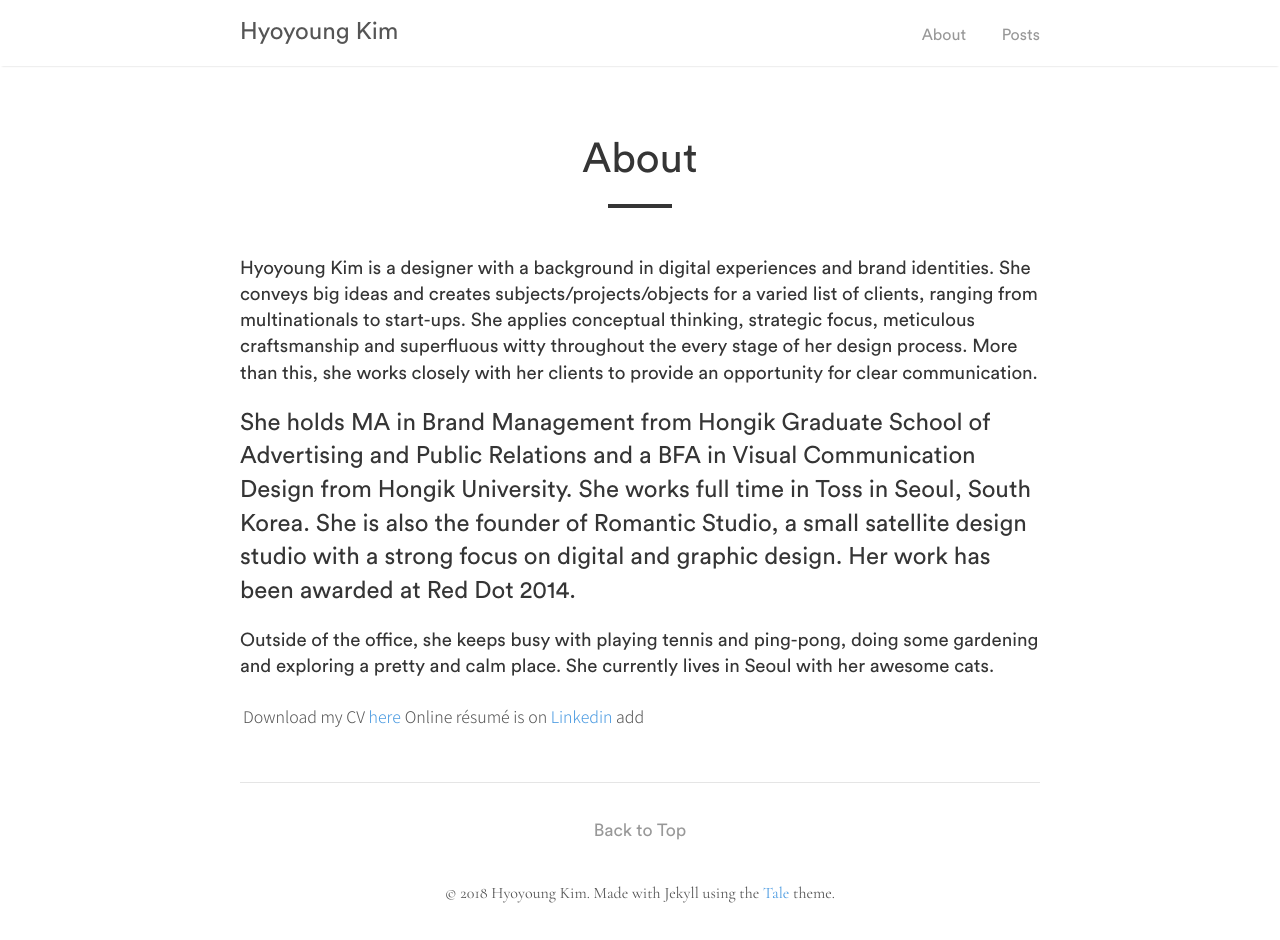
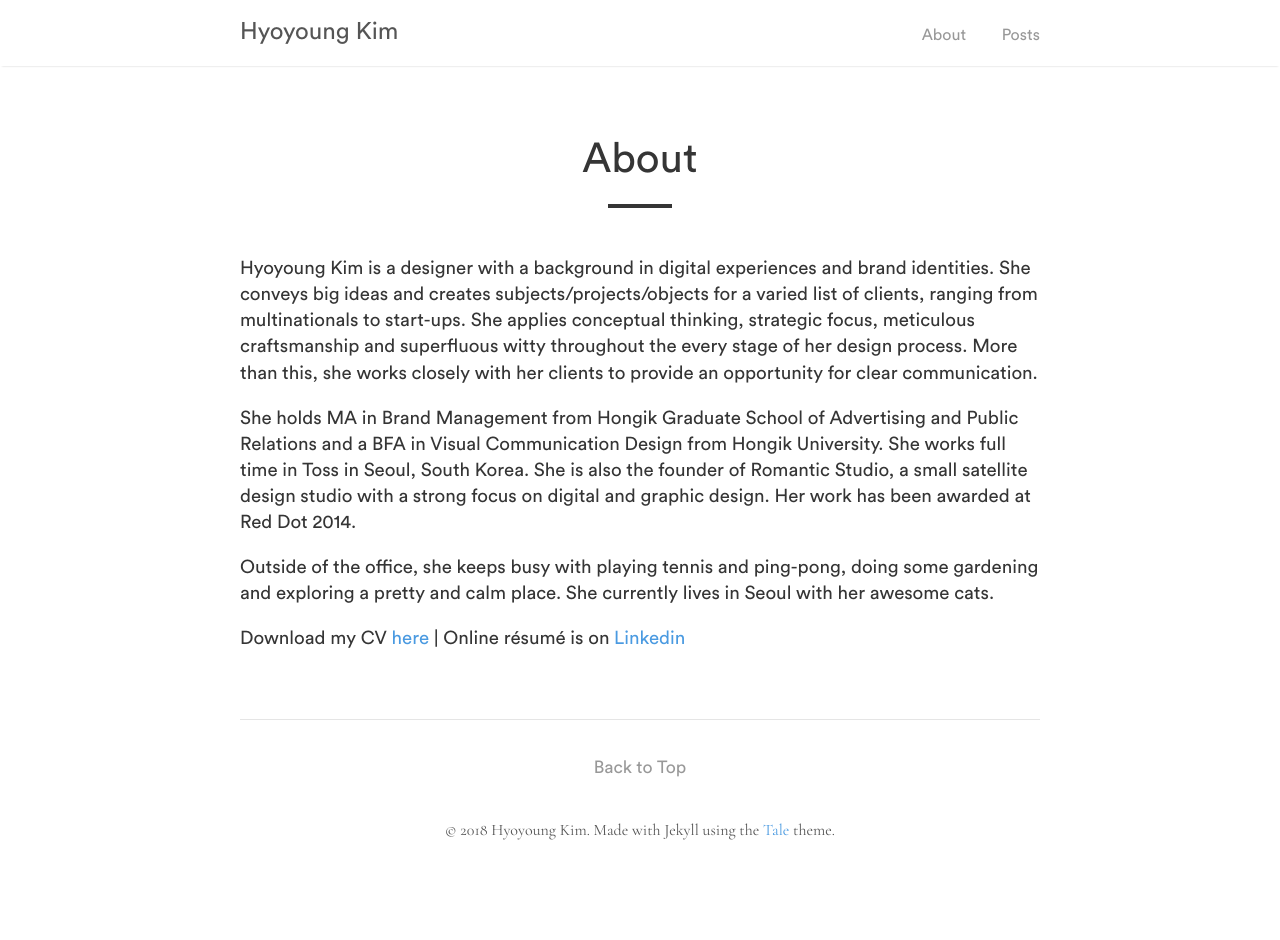
Before and after one commit to hyngkm/hyngkm.github.io, a Jekyll site: the page built from _pages/about.md, in a window 1280 px wide. Built offline with Jekyll 4.4.1, drawn with Linux system fonts in a browser that asks for light colours; after the commit the page ends 900 px from its top, so only the background shows below that.

Commit message:
Update about.md

```diff
--- a/_pages/about.md
+++ b/_pages/about.md
@@ -7,8 +7,8 @@ permalink: /about/
 
 ### Hyoyoung Kim is a designer with a background in digital experiences and brand identities. She conveys big ideas and creates subjects/projects/objects for a varied list of clients, ranging from multinationals to start-ups. She applies conceptual thinking, strategic focus, meticulous craftsmanship and superfluous witty throughout the every stage of her design process. More than this, she works closely with her clients to provide an opportunity for clear communication.
 
-## She holds MA in Brand Management from Hongik Graduate School of Advertising and Public Relations and a BFA in Visual Communication Design from Hongik University. She works full time in Toss in Seoul, South Korea. She is also the founder of Romantic Studio, a small satellite design studio with a strong focus on digital and graphic design. Her work has been awarded at Red Dot 2014.
+### She holds MA in Brand Management from Hongik Graduate School of Advertising and Public Relations and a BFA in Visual Communication Design from Hongik University. She works full time in Toss in Seoul, South Korea. She is also the founder of Romantic Studio, a small satellite design studio with a strong focus on digital and graphic design. Her work has been awarded at Red Dot 2014.
 
 ### Outside of the office, she keeps busy with playing tennis and ping-pong, doing some gardening and exploring a pretty and calm place. She currently lives in Seoul with her awesome cats.
 
-Download my CV [here](https://www.dropbox.com/s/mflqvuydydry20q/hyoyoung_kim.pdf?dl=0)   |   Online résumé is on [Linkedin](https://www.linkedin.com/in/hyoyoungkim/) add
+### Download my CV [here](https://www.dropbox.com/s/mflqvuydydry20q/hyoyoung_kim.pdf?dl=0)   |   Online résumé is on [Linkedin](https://www.linkedin.com/in/hyoyoungkim/)
```
